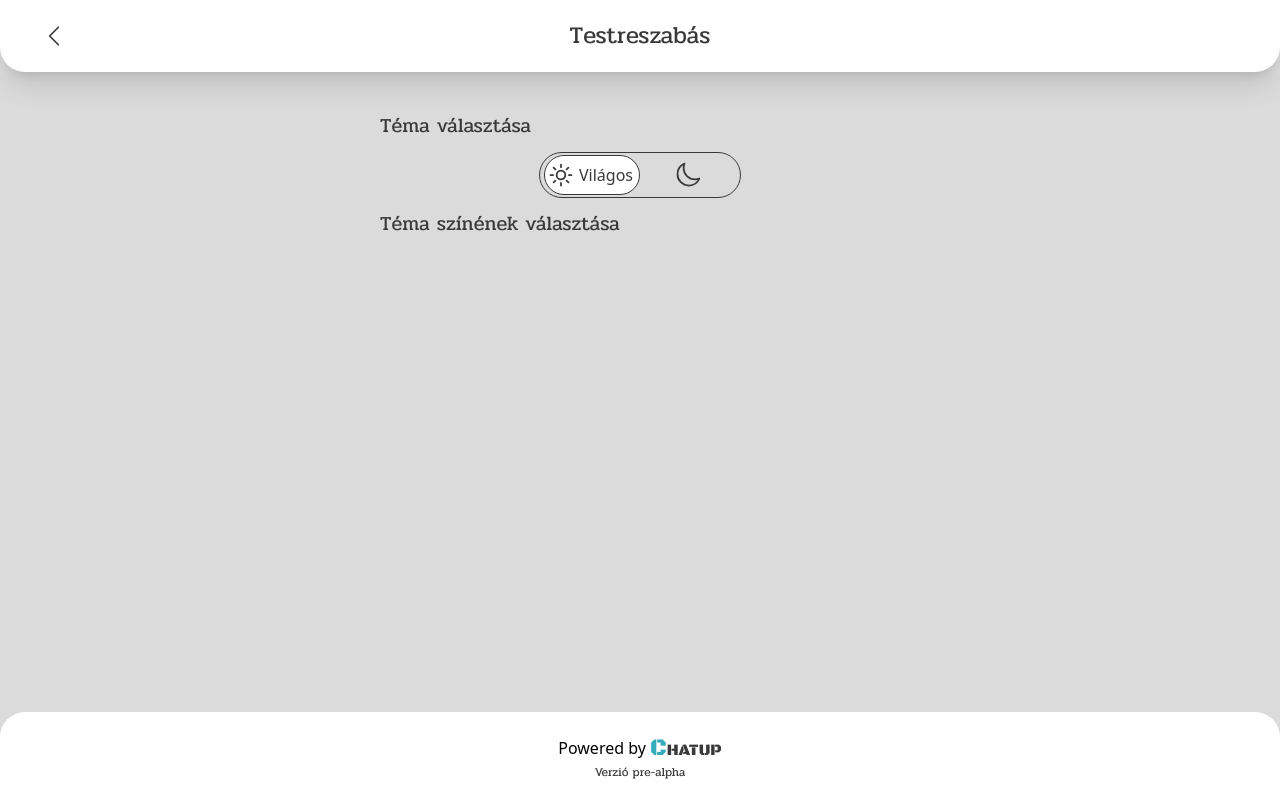
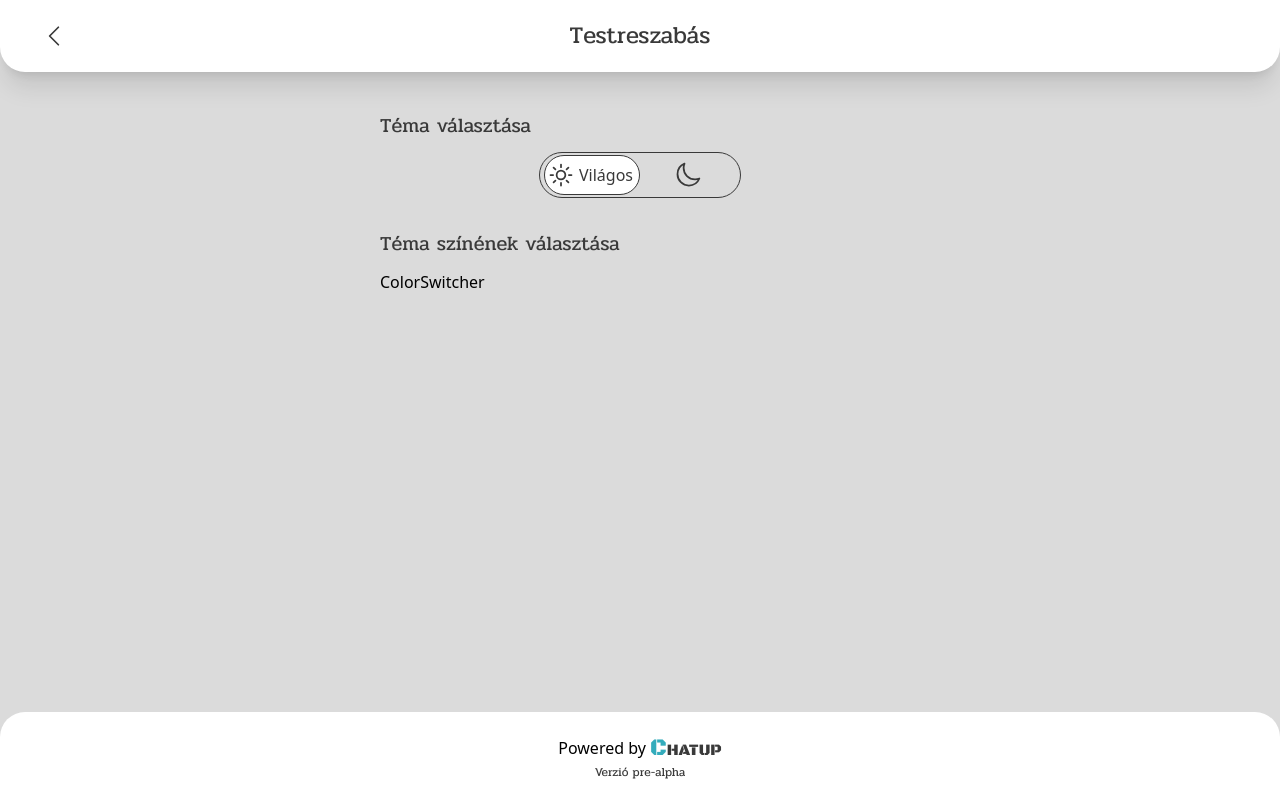
Before and after one commit to zsoltgombocz/chatup-frontend, a React (Vite) app: page /settings/customize in a window 1280 px wide. Built offline with nearby package versions, Linux system fonts and the light colour scheme; a web font is replaced by a local one.

Commit message:
added main color switching

```diff
--- a/src/views/settings/Customize.tsx
+++ b/src/views/settings/Customize.tsx
@@ -4,9 +4,11 @@ import Switch from '../../components/settings/Switch';
 import { config } from '../../config/settingsConfig';
 import { setTheme } from '../../utils/theme';
 import { useUserSettings } from '../../store/userSettings';
+import ColorSwitcher from '../../components/settings/ColorSwitcher';
 
 const Customize = () => {
     const switchOptions = config.themes;
+    const colorOptions = config.colors;
     const updateTheme = useUserSettings(state => state.setTheme);
     const theme = useUserSettings(state => state.theme);
 
@@ -19,7 +21,8 @@ const Customize = () => {
             <m.div className={'scrollable-view'} initial={{ x: 500 }} animate={{ x: 0 }} exit={{ x: 500 }}>
                 <h5 className={'text text-xl mb-3'}>Téma választása</h5>
                 <Switch options={switchOptions} onChange={handleThemeChange} className={'mb-3 self-center'} initialSelectedIndex={theme} />
-                <h5 className={'text text-xl mb-3'}>Téma színének választása</h5>
+                <h5 className={'text text-xl mt-5 mb-3'}>Téma színének választása</h5>
+                <ColorSwitcher colors={colorOptions} />
             </m.div>
         </>);
 }
```
